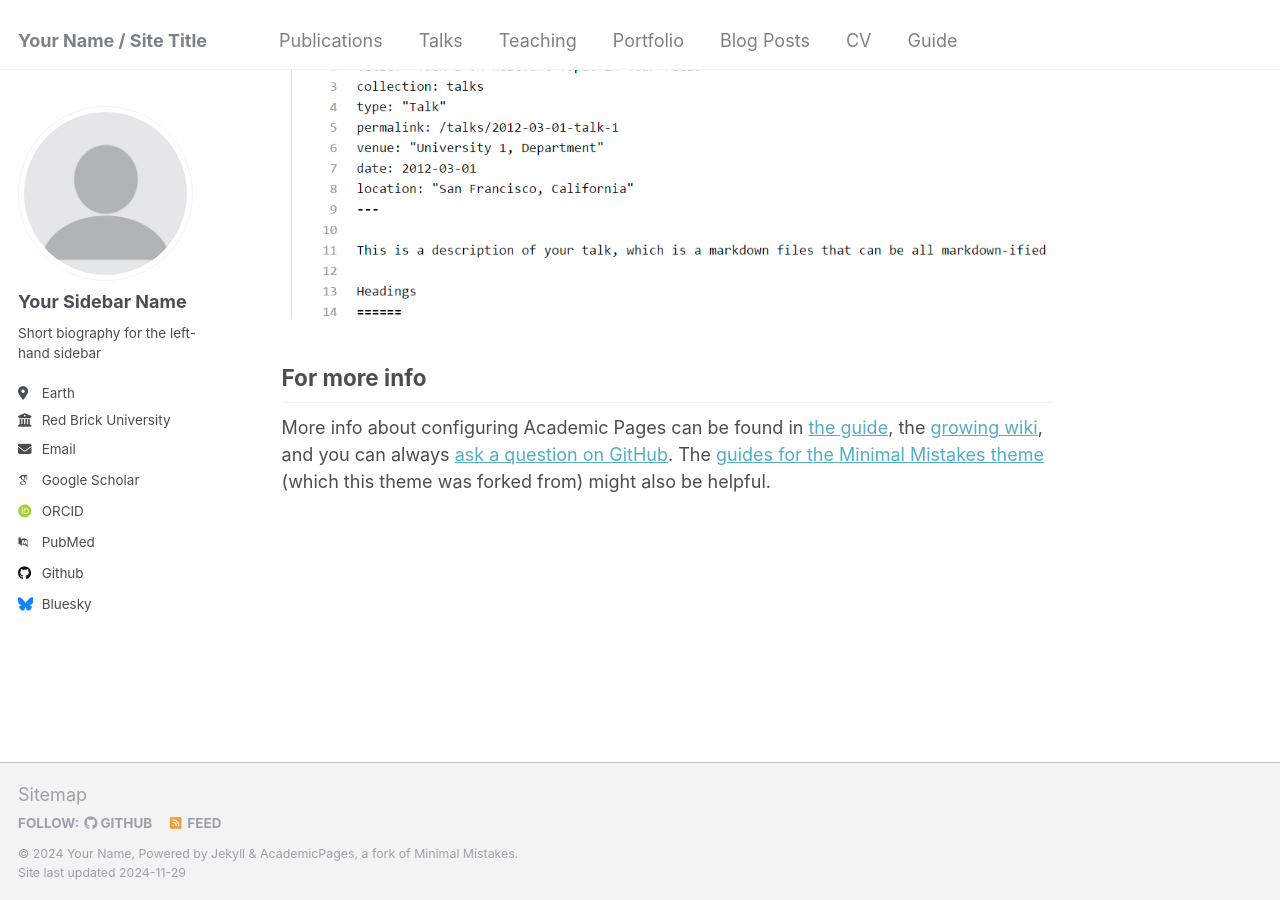
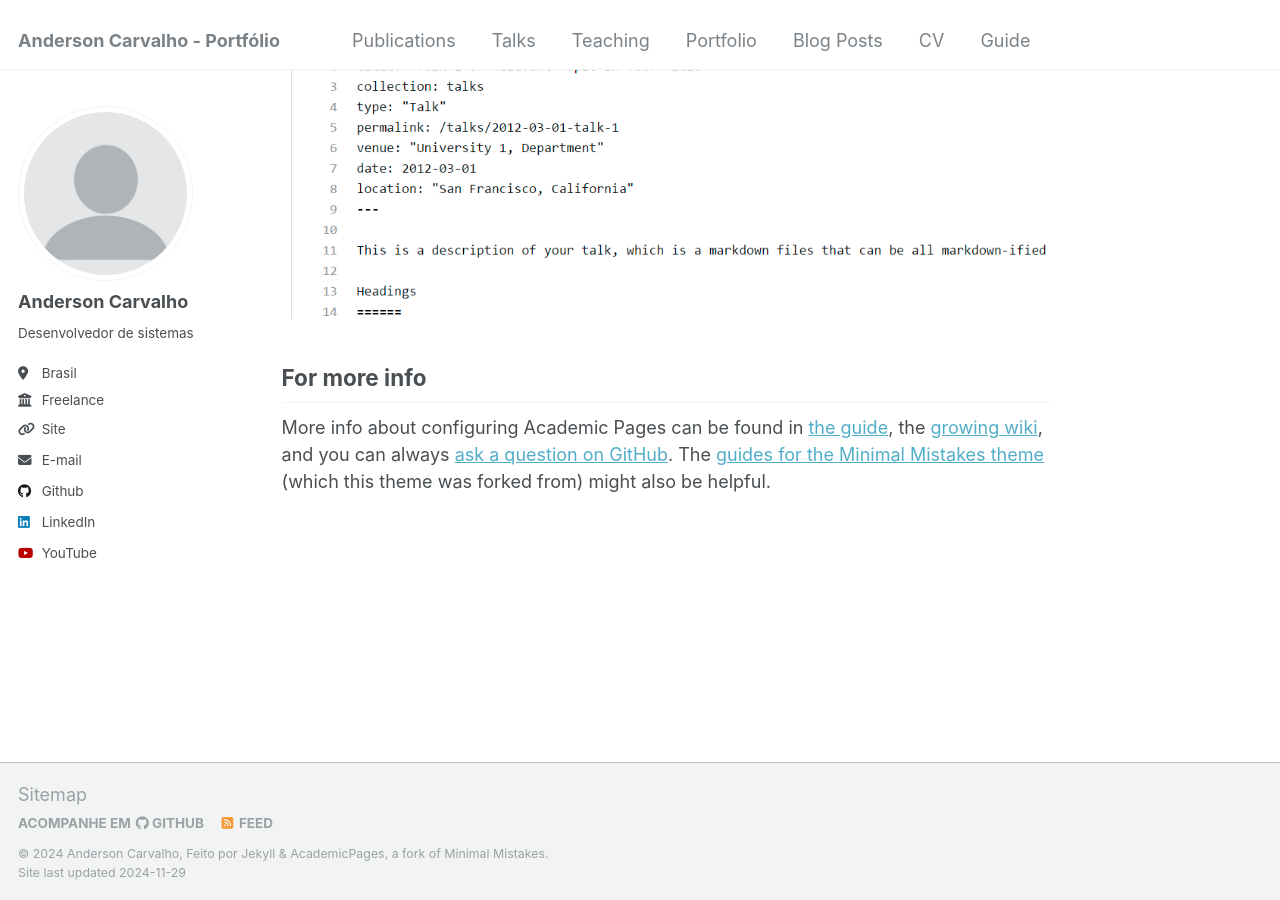
Before and after one commit to AndersonCarvalho96/andersoncarvalho.github.io, a Jekyll site: the page built from _pages/about.md, in a window 1280 px wide and 900 px high, scrolled down 2643 px. Built offline with Jekyll 4.4.1, drawn with Linux system fonts in a browser that asks for light colours; some web fonts are replaced.

Commit message:
Update _config.yml

```diff
--- a/_config.yml
+++ b/_config.yml
@@ -7,14 +7,16 @@
 # server process.
 
 # Basic Site Settings
-locale                   : "en-US"
-title                    : "Your Name / Site Title"
+locale                   : "pt-BR"
+title                    : "Anderson Carvalho - Portfólio"
 title_separator          : "-"
-name                     : &name "Your Name"
-description              : &description "personal description"
-url                      : https://academicpages.github.io # the base hostname & protocol for your site e.g. "https://[your GitHub username].github.io"
+name                     : &name "Anderson Carvalho"
+description              : &description "Analista e desenvolvedor de sistemas com experiência em  SQL, Python, C, Power Apps, Power Automate, Microsoft Lists. Sou proativo, colaborativo e dedicado a enfrentar desafios e contribuir para o sucesso de equipes e organizações.
+
+"
+url                      : "https://andersoncarvalho96.github.io" # the base hostname & protocol for your site e.g. "https://[your GitHub username].github.io"
 baseurl                  : "" # the subpath of your site, e.g. "/blog"
-repository               : "academicpages/academicpages.github.io"
+repository               : "AndersonCarvalho96/andersoncarvalho96.github.io"
 
 # Site Author - The following control what appear as part of the author content on the side bar.
 #               If a field is blank the icon and link will not appear, otherwise it will be shown.
@@ -22,21 +24,21 @@ repository               : "academicpages/academicpages.github.io"
 author:
   # Biographic information
   avatar           : "profile.png"
-  name             : "Your Sidebar Name"
+  name             : "Anderson Carvalho"
   pronouns         : # example: "she/her"
-  bio              : "Short biography for the left-hand sidebar"
-  location         : "Earth"
-  employer         : "Red Brick University"
-  uri              : # URL
-  email            : "none@example.org"
+  bio              : "Desenvolvedor de sistemas"
+  location         : "Brasil"
+  employer         : "Freelance"
+  uri              : "https://andersoncarvalho96.github.io" # URL
+  email            : "anderson.dev.ti@outlook.com"
 
   # Academic websites
   arxiv            : # URL - Update with the correct link to your profile
-  googlescholar    : "https://scholar.google.com/citations?user=PS_CX0AAAAAJ"
+  googlescholar    : # URL
   impactstory      : # URL
-  orcid            : "http://orcid.org/yourorcidurl"
+  orcid            : # URL
   semantic         : # URL
-  pubmed           : "https://www.ncbi.nlm.nih.gov/pubmed/?term=john+snow"
+  pubmed           : # URL
   researchgate     : # URL
   scopus           : # URL
 
@@ -44,12 +46,12 @@ author:
   bitbucket        : # Username - Update with your username on the site
   codepen          : # Username
   dribbble         : # Username
-  github           : "academicpages"
+  github           : "AndersonCarvalho96"
   kaggle           : # Username
   stackoverflow    : # User number or user number and name (i.e., use "1" or "1/jeff-atwood")
 
   # Social media
-  bluesky          : "bsky.app" # Replace this with you Bluesky username
+  bluesky          : # Replace this with you Bluesky username
   facebook         : # Username
   flickr           : # Username
   foursquare       : # Username
@@ -58,7 +60,7 @@ author:
   keybase          : # Username
   instagram        : # Username
   lastfm           : # Username
-  linkedin         : # Username
+  linkedin         : "https://www.linkedin.com/in/anderson-moreira-carvalho-a078b4209/"
   mastodon         : # URL
   medium           : # URL
   pinterest        : # Username
@@ -71,7 +73,7 @@ author:
   weibo            : # Username
   wikipedia        : # Username
   xing             : # Username
-  youtube          : # Username
+  youtube          : "Anderson Carvalho (AndersonDev)"
   zhihu            : # Username
 
 # Publication Category - The following the list of publication categories and their headings
```
